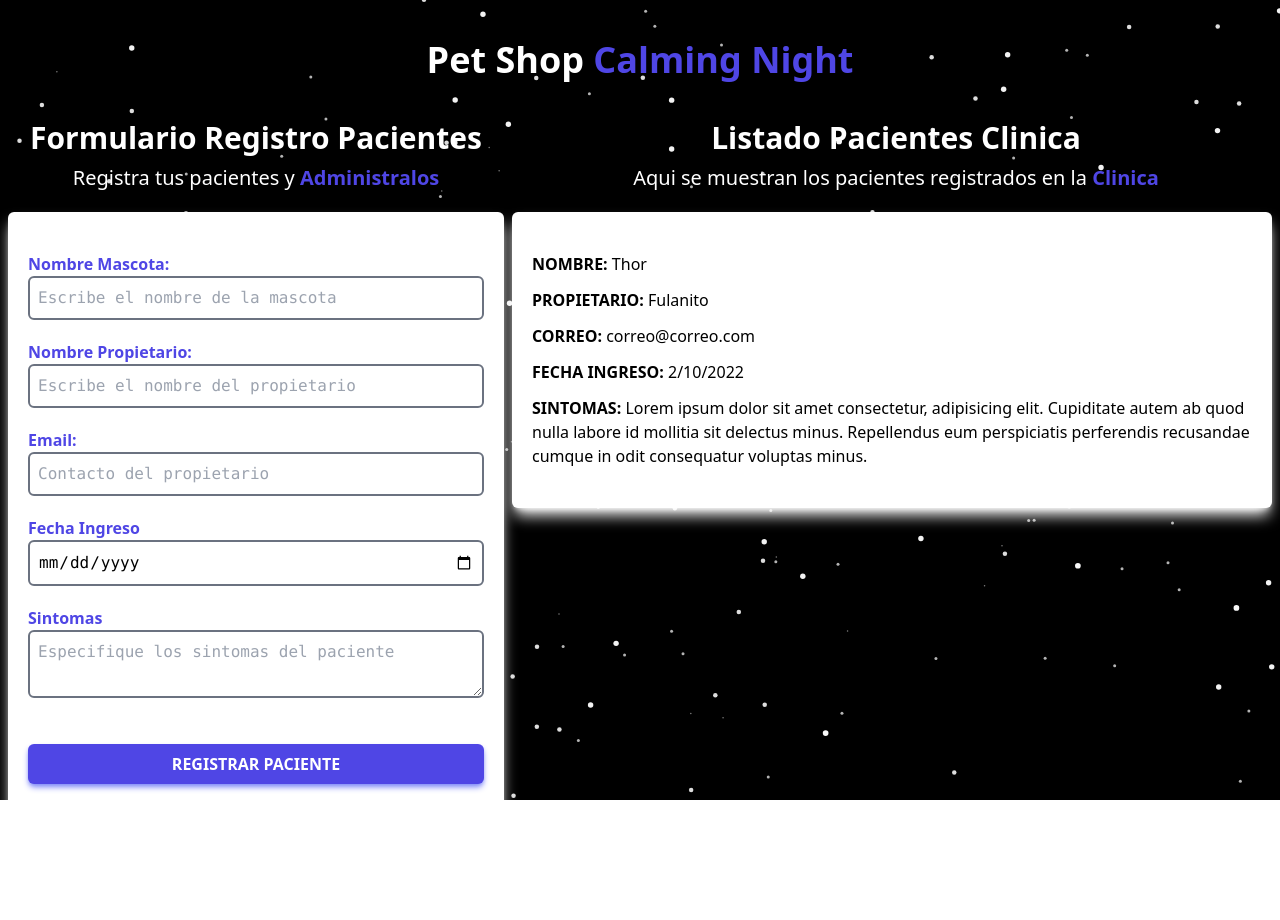
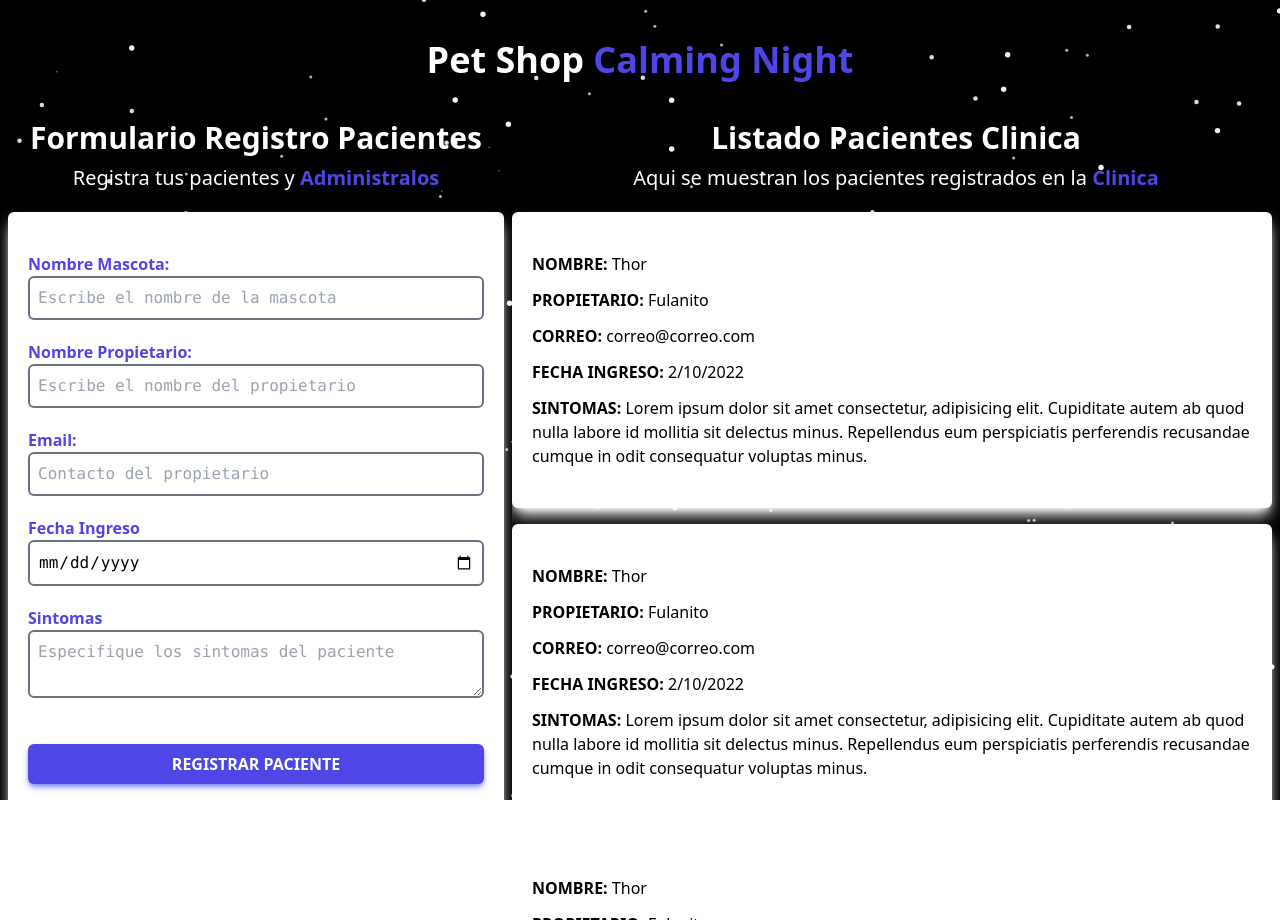
Before and after one commit to OnilBlanco26/CitasParticulas, a React (Vite) app: page / in a window 1280 px wide. Before the commit the page ends 844 px from the top, so only its background shows below. Built offline with nearby package versions, Linux system fonts and the light colour scheme.

Commit message:
Diseño listado pacientes terminado

```diff
--- a/src/components/ListadoVehiculos.jsx
+++ b/src/components/ListadoVehiculos.jsx
@@ -1,8 +1,9 @@
 import React from 'react'
+import Pacientes from './Pacientes'
 
 const ListadoVehiculos = () => {
   return (
-    <div className='md:w-1/2 lg:w-3/5'>
+    <div className='md:w-1/2 lg:w-3/5 md:h-screen md:overflow-y-scroll'>
       <h2 className='text-center text-white text-3xl font-bold'>
         Listado Pacientes Clinica
       </h2>
@@ -13,39 +14,12 @@
         </span>
       </p>
 
-      <div className='bg-white py-10 px-5 rounded-md shadow-lg shadow-white mr-2'>
-        <p className='font-bold uppercase mb-3'>
-          Nombre:{' '}
-          <span className='font-normal normal-case mb-3'>
-            Thor
-          </span>
-        </p>
-        <p className='font-bold uppercase mb-3'>
-          Propietario:{' '}
-          <span className='font-normal normal-case mb-3'>
-            Fulanito
-          </span>
-        </p>
-        <p className='font-bold uppercase mb-3'>
-          Correo:{' '}
-          <span className='font-normal normal-case mb-3'>
-            correo@correo.com
-          </span>
-        </p>
-        <p className='font-bold uppercase mb-3'>
-          Fecha Ingreso:{' '}
-          <span className='font-normal normal-case mb-3'>
-            2/10/2022
-          </span>
-        </p>
-        <p className='font-bold uppercase'>
-          Sintomas:{' '}
-          <span className='font-normal normal-case mb-3'>
-            Lorem ipsum dolor sit amet consectetur, adipisicing elit.
-             Cupiditate autem ab quod nulla labore id mollitia sit delectus minus. Repellendus eum perspiciatis perferendis recusandae cumque in odit consequatur voluptas minus.
-          </span>
-        </p>
-      </div>
+      <Pacientes />
+      <Pacientes />
+      <Pacientes />
+      <Pacientes />
+      <Pacientes />
+
     </div>
   )
 }
--- /dev/null
+++ b/src/components/Pacientes.jsx
@@ -0,0 +1,41 @@
+import React from 'react'
+
+const Pacientes = () => {
+  return (
+    <div className='bg-white py-10 px-5 rounded-md shadow-lg shadow-white mr-2 mb-4'>
+        <p className='font-bold uppercase mb-3'>
+          Nombre:{' '}
+          <span className='font-normal normal-case mb-3'>
+            Thor
+          </span>
+        </p>
+        <p className='font-bold uppercase mb-3'>
+          Propietario:{' '}
+          <span className='font-normal normal-case mb-3'>
+            Fulanito
+          </span>
+        </p>
+        <p className='font-bold uppercase mb-3'>
+          Correo:{' '}
+          <span className='font-normal normal-case mb-3'>
+            correo@correo.com
+          </span>
+        </p>
+        <p className='font-bold uppercase mb-3'>
+          Fecha Ingreso:{' '}
+          <span className='font-normal normal-case mb-3'>
+            2/10/2022
+          </span>
+        </p>
+        <p className='font-bold uppercase'>
+          Sintomas:{' '}
+          <span className='font-normal normal-case mb-3'>
+            Lorem ipsum dolor sit amet consectetur, adipisicing elit.
+             Cupiditate autem ab quod nulla labore id mollitia sit delectus minus. Repellendus eum perspiciatis perferendis recusandae cumque in odit consequatur voluptas minus.
+          </span>
+        </p>
+      </div>
+  )
+}
+
+export default Pacientes
```
